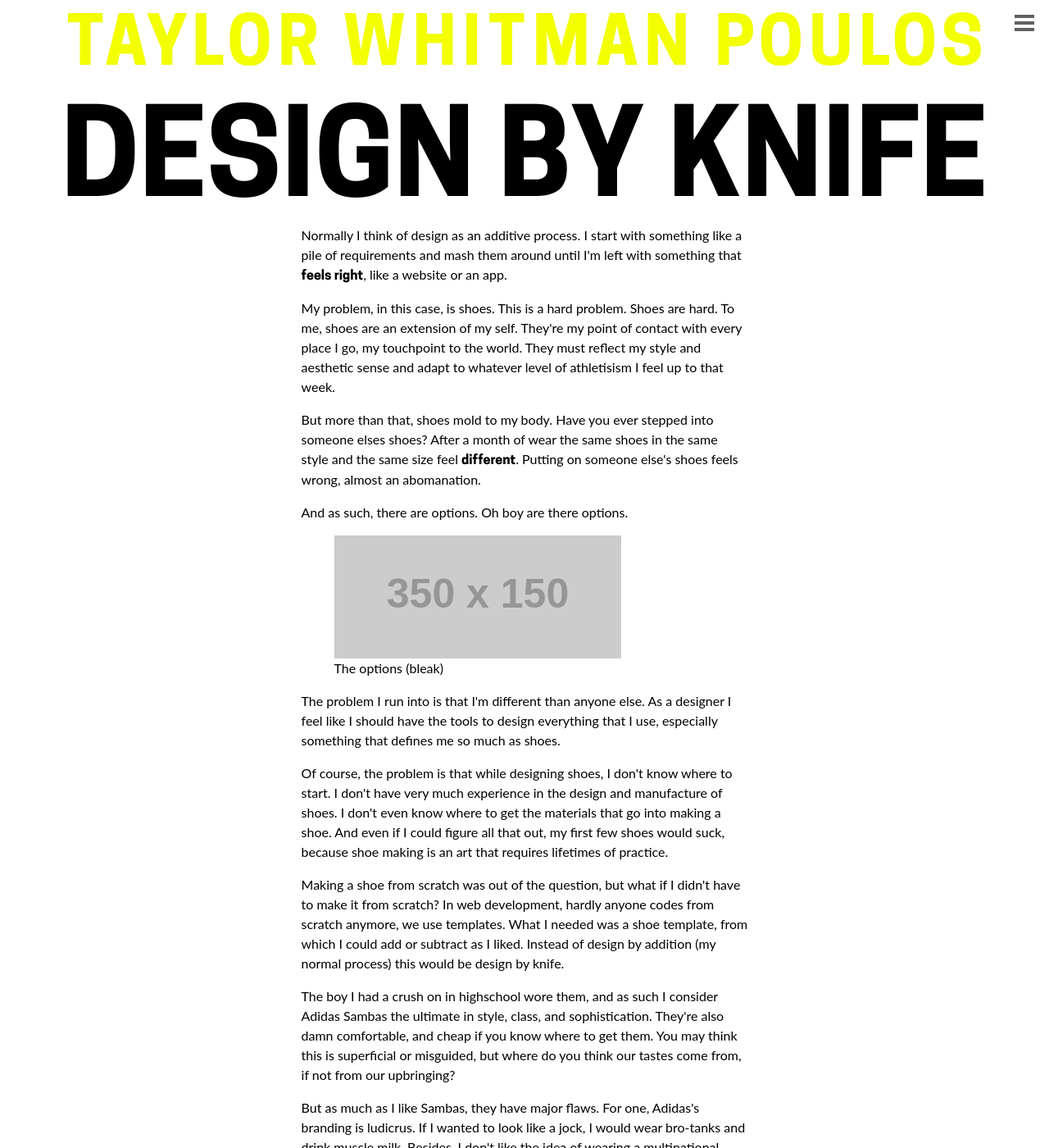
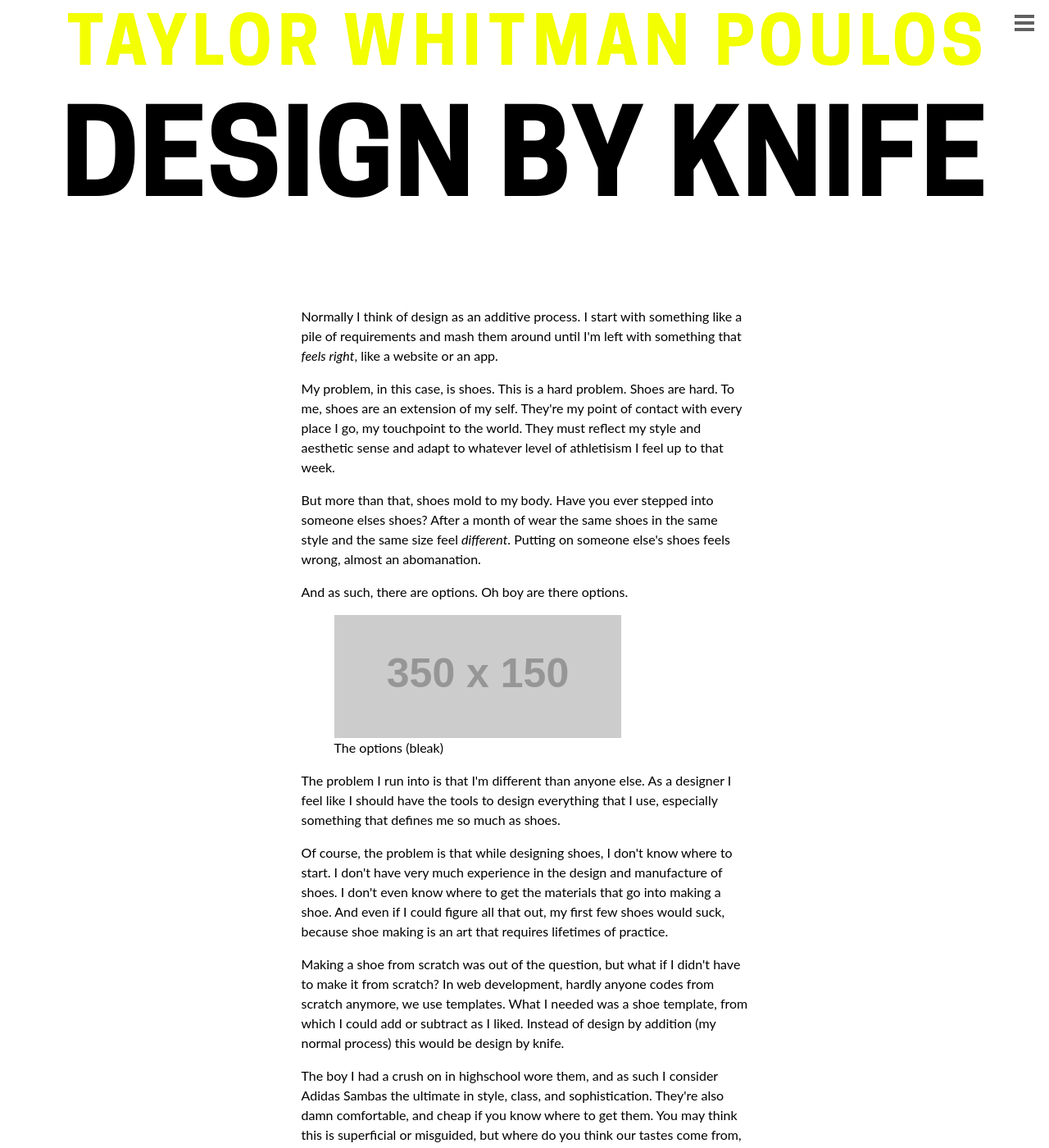
Before and after one commit to tpoulos/tpoulos.github.io, a Jekyll site: the page built from essays/design-by-knife.html, in a window 1280 px wide and 1400 px high. Shown: the whole window at 82% size. Built offline with Jekyll 4.4.1, drawn with Linux system fonts in a browser that asks for light colours; nearby versions of some CDN libraries.

Commit message:
refined the type

```diff
--- a/_sass/_essay.scss
+++ b/_sass/_essay.scss
@@ -6,7 +6,7 @@
   text-align: center;
   font-size: 5em;
   line-height: 1;
-  margin-top: 9vw;
+  margin: 9vw 0;
 }
 
 
--- a/_sass/_type.scss
+++ b/_sass/_type.scss
@@ -86,11 +86,6 @@ h3 {
 	text-transform: uppercase;
 }
 
-em {
-	font-style: normal;
-	font-family: "cooper_hewittbold", helvetica, arial;
-}
-
 a {
 	color: inherit;
 }
```
Also changed, not shown: 1 other file.
